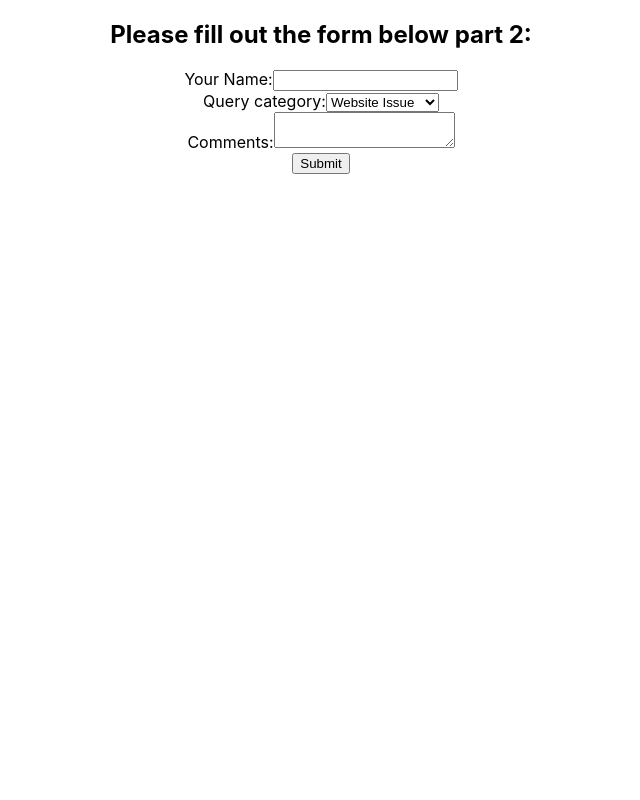
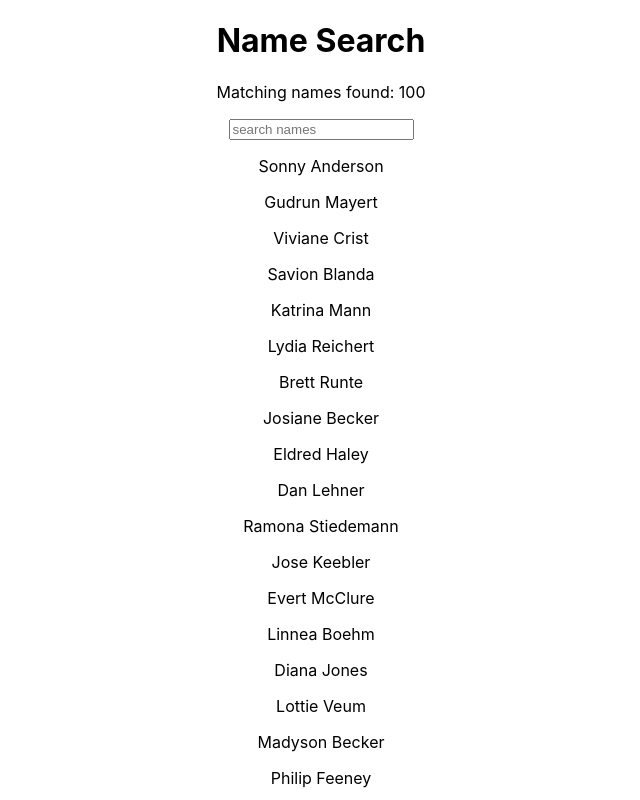
Before and after one commit to JAmcevoy/examples-react, a React (Create React App) app in the folder my-app/: page / in a window 1280 px wide. Shown: the top 800 px of the page, without its empty margins (319-959 px from the left). Built offline with nearby package versions, Linux system fonts and the light colour scheme.

Commit message:
Search bar Challenege video - done

```diff
--- a/my-app/src/App.js
+++ b/my-app/src/App.js
@@ -1,9 +1,9 @@
 import "./App.css";
-import UncontrolledForm from './components/UncontrolledForm'
+import SearchBar from './components/SearchBar'
 
 function App() {
   return <div className="App">
-      <UncontrolledForm />
+      <SearchBar />
     </div>;
 }
 
--- /dev/null
+++ b/my-app/src/components/SearchBar.js
@@ -0,0 +1,61 @@
+import React, { Component } from 'react';
+import importedNames from '../names'; // Importing a list of names from a file
+
+// Defining a class component called SearchBar
+export class SearchBar extends Component {
+    // Constructor to initialize the state
+    constructor(props) {
+        super(props);
+
+        // Initializing the state with the imported names
+        // Why: To manage and filter the list of names based on user input
+        this.state = {
+            names: importedNames,
+        };
+    }
+
+    // Method to handle changes in the input field
+    // How: Updates the state with the filtered list of names
+    // Why: To filter the names based on user input
+    handleInputChange = (event) => {
+        const inputText = event.target.value.toLowerCase(); // Get the input text and convert to lowercase
+        console.log(inputText); // Log the input text for debugging
+
+        // Filter the names based on the input text
+        const filteredNames = this.state.names.filter(name => {
+            return name.toLowerCase().includes(inputText); // Check if the name includes the input text
+        });
+
+        // Update the state with the filtered names
+        this.setState({
+            names: filteredNames
+        });
+    };
+
+    // Render method to display the component
+    // Why: To render the input field and the list of filtered names
+    // How: Uses JSX to create a form and display the list of names
+    render() {
+        return (
+            <div>
+                <h1>Name Search</h1> {/* Heading for the component */}
+                <p>Matching names found: {this.state.names.length}</p> {/* Display the number of matching names */}
+                <form>
+                    <input
+                        type="text"
+                        name="name"
+                        placeholder="search names" // Placeholder text for the input field
+                        onChange={(event) => this.handleInputChange(event)} // Event listener for input change
+                    />
+                </form>
+                <div style={{ margin: 'auto' }}> {/* Center the list of names */}
+                    {this.state.names.map(name => ( // Iterate over the filtered names and display them
+                        <p key={name}>{name}</p> // Display each name as a paragraph
+                    ))}
+                </div>
+            </div>
+        );
+    }
+}
+
+export default SearchBar; // Exporting the SearchBar component as the default export
--- /dev/null
+++ b/my-app/src/names.js
@@ -0,0 +1,103 @@
+const names = [
+    "Sonny Anderson",
+    "Gudrun Mayert",
+    "Viviane Crist",
+    "Savion Blanda",
+    "Katrina Mann",
+    "Lydia Reichert",
+    "Brett Runte",
+    "Josiane Becker",
+    "Eldred Haley",
+    "Dan Lehner",
+    "Ramona Stiedemann",
+    "Jose Keebler",
+    "Evert McClure",
+    "Linnea Boehm",
+    "Diana Jones",
+    "Lottie Veum",
+    "Madyson Becker",
+    "Philip Feeney",
+    "Kobe Kuhic",
+    "Jessica Wisoky",
+    "Kasey Auer",
+    "Arnoldo Sipes",
+    "Madisen Davis",
+    "Alex Swaniawski",
+    "Helene Jenkins",
+    "Leone Olson",
+    "Ola Lockman",
+    "Kaylie Mueller",
+    "Kitty Steuber",
+    "Ralph Mosciski",
+    "Zane Bradtke",
+    "Syble Torp",
+    "Luella Weimann",
+    "Rigoberto Dicki",
+    "Andre Gusikowski",
+    "Moshe Torphy",
+    "Rhoda Rosenbaum",
+    "Libby Spinka",
+    "Maeve Zieme",
+    "Sydney Gleichner",
+    "Jimmy Blick",
+    "Tara Casper",
+    "Cayla Upton",
+    "Keith Wyman",
+    "Derick Emmerich",
+    "Nia Waelchi",
+    "Armani Nienow",
+    "Keyon DuBuque",
+    "Keeley Doyle",
+    "Kristoffer Monahan",
+    "Brendon Orn",
+    "Brandy Romaguera",
+    "Lyda Hane",
+    "Lisandro Bauch",
+    "Oma Hirthe",
+    "Caleb Dicki",
+    "Sydney O'Kon",
+    "Missouri Greenholt",
+    "Kylie Green",
+    "Kiel Erdman",
+    "Anahi Balistreri",
+    "Rico Rippin",
+    "Ramiro Dach",
+    "Princess Bosco",
+    "Pink Stoltenberg",
+    "Adan Rau",
+    "Dessie Heller",
+    "Nyah Zulauf",
+    "Makayla Fisher",
+    "Neoma Stanton",
+    "Ebba Dooley",
+    "Rachel Denesik",
+    "Drew Crist",
+    "Wava Will",
+    "Loraine Macejkovic",
+    "Americo Mann",
+    "Jules Konopelski",
+    "Gloria Ankunding",
+    "Austin Wilderman",
+    "Sage Veum",
+    "Dorris Friesen",
+    "Wellington Klein",
+    "Asa Quitzon",
+    "Misty Schumm",
+    "Muhammad Bayer",
+    "Dante Ondricka",
+    "Lurline Kuvalis",
+    "Conner Herzog",
+    "Shanie Franecki",
+    "Lois Bednar",
+    "Carey Predovic",
+    "Adelbert Heidenreich",
+    "Romaine Jacobs",
+    "Jake Schuppe",
+    "Meta Parisian",
+    "Dillon Feest",
+    "Amanda O'Keefe",
+    "Kaitlyn O'Keefe",
+    "Earnest Jenkins",
+    "Reymundo Gleason"
+]
+export default names
```
